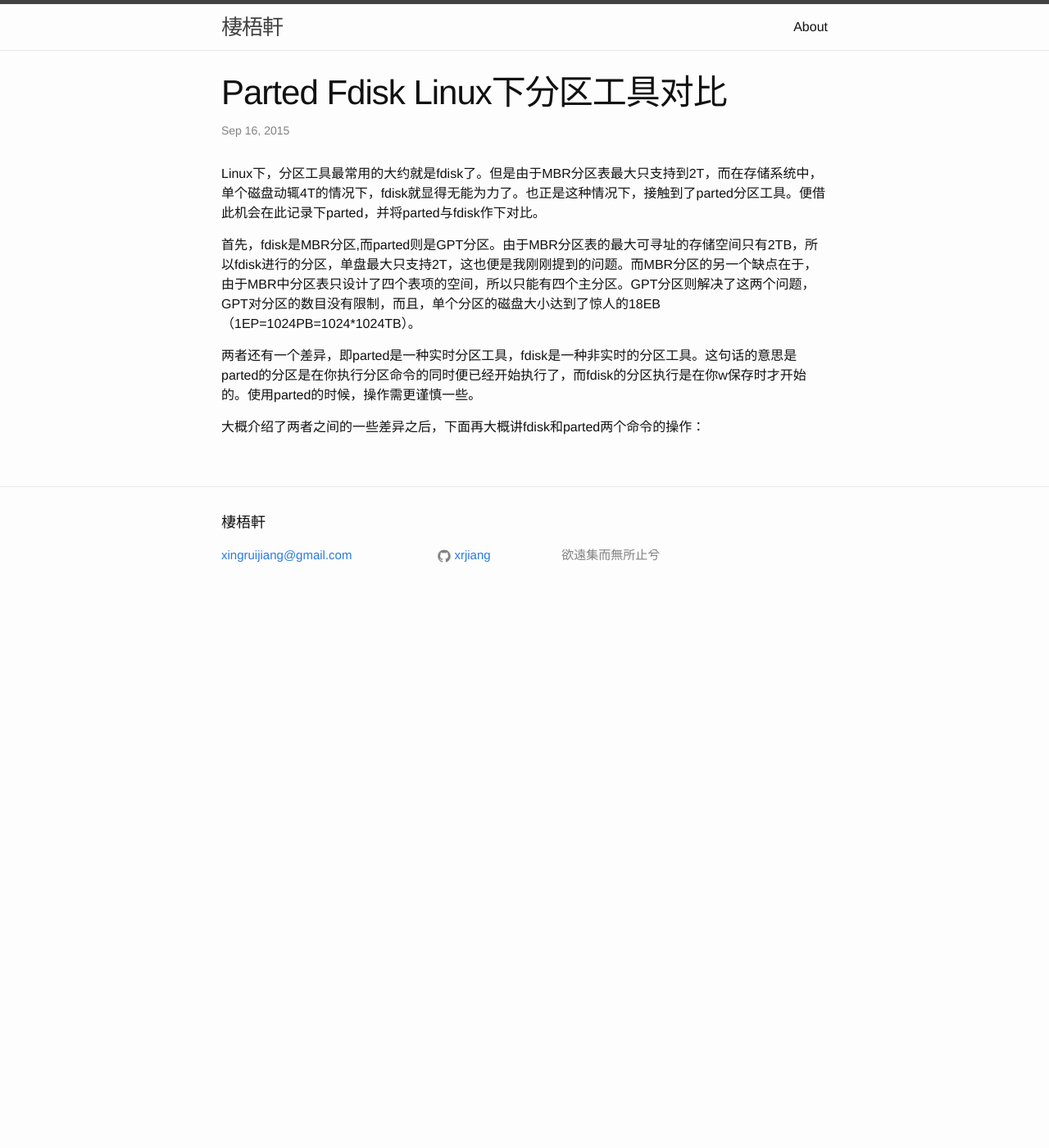
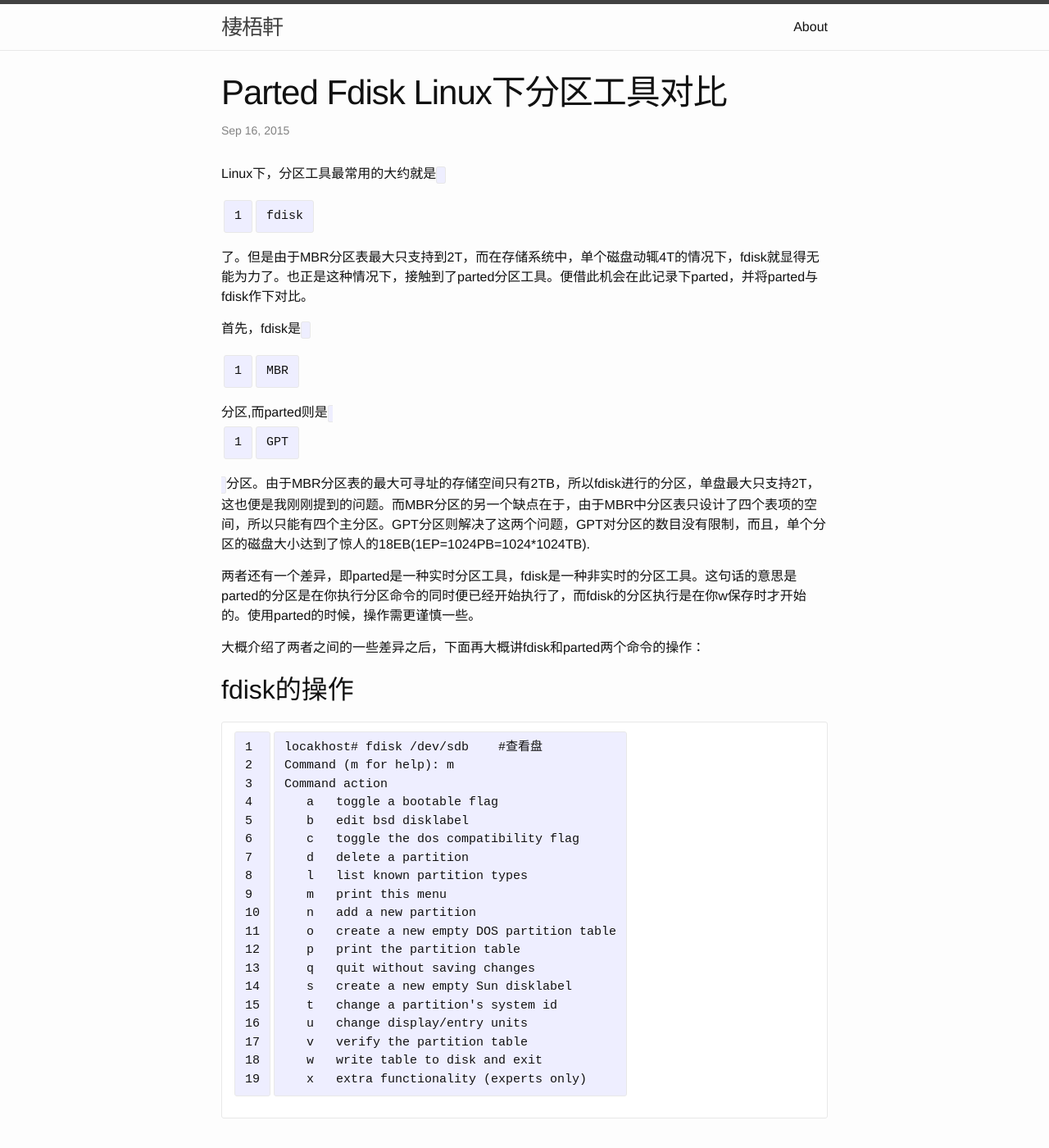
Before and after one commit to xrjiang/blog, a Jekyll site: the page built from _posts/2015-09-16-parted-fdisk-Linux下分区工具对比.md, in a window 1280 px wide and 1400 px high. Shown: the whole window at 82% size. Built offline with Jekyll 4.4.1, drawn with Linux system fonts in a browser that asks for light colours.

Commit message:
add a blog

````diff
--- a/_posts/2015-09-16-parted-fdisk-Linux下分区工具对比.md
+++ b/_posts/2015-09-16-parted-fdisk-Linux下分区工具对比.md
@@ -5,10 +5,34 @@ date:   2015-09-16 14:40:58
 categories: devops
 ---
 
-Linux下，分区工具最常用的大约就是fdisk了。但是由于MBR分区表最大只支持到2T，而在存储系统中，单个磁盘动辄4T的情况下，fdisk就显得无能为力了。也正是这种情况下，接触到了parted分区工具。便借此机会在此记录下parted，并将parted与fdisk作下对比。
+Linux下，分区工具最常用的大约就是`fdisk`了。但是由于MBR分区表最大只支持到2T，而在存储系统中，单个磁盘动辄4T的情况下，fdisk就显得无能为力了。也正是这种情况下，接触到了parted分区工具。便借此机会在此记录下parted，并将parted与fdisk作下对比。
 
-首先，fdisk是MBR分区,而parted则是GPT分区。由于MBR分区表的最大可寻址的存储空间只有2TB，所以fdisk进行的分区，单盘最大只支持2T，这也便是我刚刚提到的问题。而MBR分区的另一个缺点在于，由于MBR中分区表只设计了四个表项的空间，所以只能有四个主分区。GPT分区则解决了这两个问题，GPT对分区的数目没有限制，而且，单个分区的磁盘大小达到了惊人的18EB（1EP=1024PB=1024*1024TB）。
+首先，fdisk是`MBR`分区,而parted则是`GPT`分区。由于MBR分区表的最大可寻址的存储空间只有2TB，所以fdisk进行的分区，单盘最大只支持2T，这也便是我刚刚提到的问题。而MBR分区的另一个缺点在于，由于MBR中分区表只设计了四个表项的空间，所以只能有四个主分区。GPT分区则解决了这两个问题，GPT对分区的数目没有限制，而且，单个分区的磁盘大小达到了惊人的18EB(1EP=1024PB=1024*1024TB).
 
 两者还有一个差异，即parted是一种实时分区工具，fdisk是一种非实时的分区工具。这句话的意思是parted的分区是在你执行分区命令的同时便已经开始执行了，而fdisk的分区执行是在你w保存时才开始的。使用parted的时候，操作需更谨慎一些。
 
 大概介绍了两者之间的一些差异之后，下面再大概讲fdisk和parted两个命令的操作：
+
+
+##fdisk的操作
+```
+locakhost# fdisk /dev/sdb    #查看盘
+Command (m for help): m
+Command action
+   a   toggle a bootable flag
+   b   edit bsd disklabel
+   c   toggle the dos compatibility flag
+   d   delete a partition
+   l   list known partition types
+   m   print this menu
+   n   add a new partition
+   o   create a new empty DOS partition table
+   p   print the partition table
+   q   quit without saving changes
+   s   create a new empty Sun disklabel
+   t   change a partition's system id
+   u   change display/entry units
+   v   verify the partition table
+   w   write table to disk and exit
+   x   extra functionality (experts only)
+```
````
